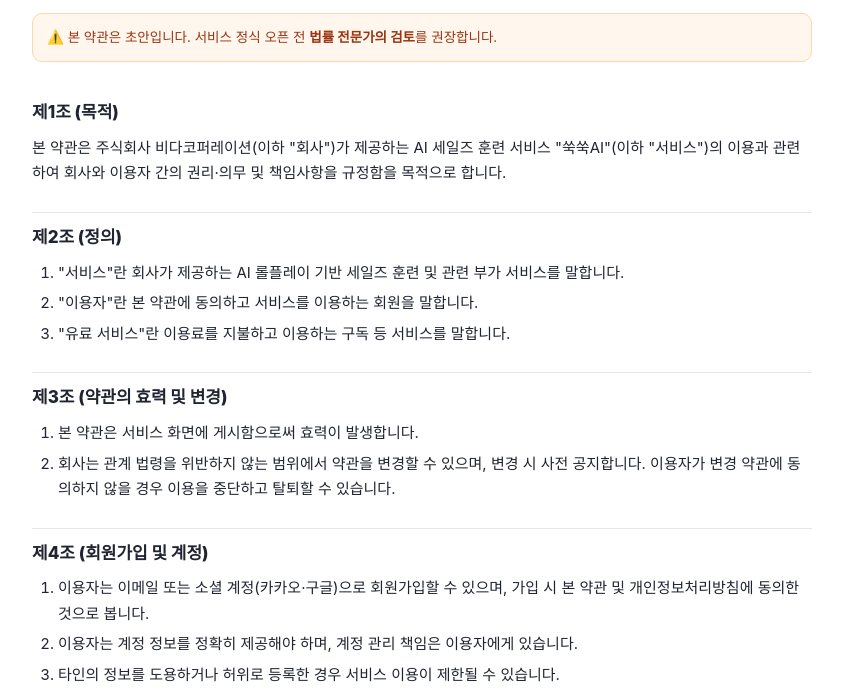
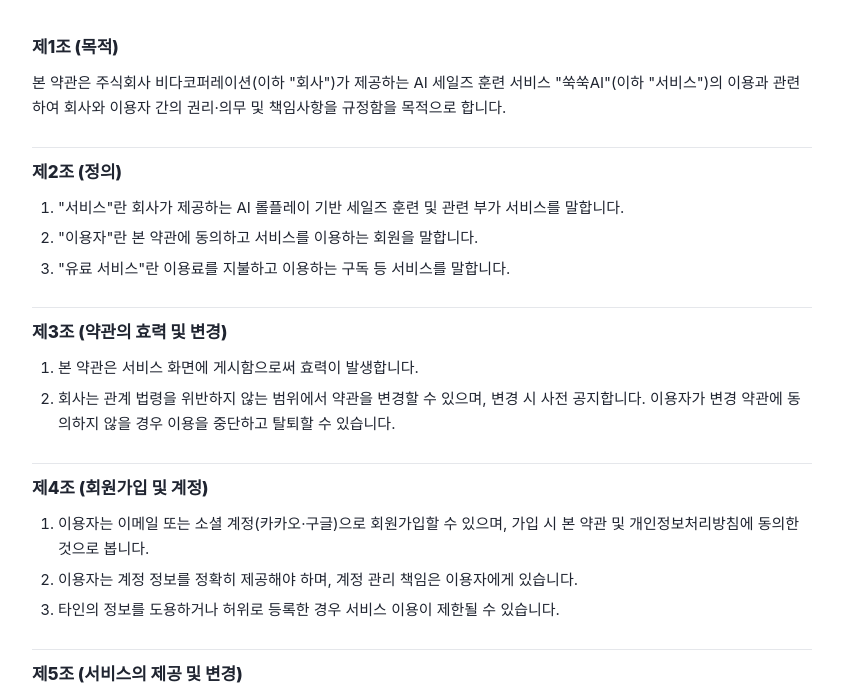
Before and after one commit to vidacompany0824-rgb/Sales-training, a plain HTML site: page terms.html in a window 1280 px wide. Shown: the part 146-839 px from the top of the page, without its empty margins (218-1061 px from the left). Drawn offline with Linux system fonts and the light colour scheme; a web font is replaced by a local one.

Commit message:
Update terms.html

```diff
--- a/terms.html
+++ b/terms.html
@@ -34,7 +34,6 @@ th{background:#f8fafc;font-weight:700;color:#334155;white-space:nowrap}
   <h1>이용약관</h1>
   <div class="meta">서비스명: 쑥쑥AI · 시행일: 2026년 7월 14일</div>
 
-  <div class="hi">⚠️ 본 약관은 초안입니다. 서비스 정식 오픈 전 <b>법률 전문가의 검토</b>를 권장합니다.</div>
 
   <h2>제1조 (목적)</h2>
   <p>본 약관은 주식회사 비다코퍼레이션(이하 "회사")가 제공하는 AI 세일즈 훈련 서비스 "쑥쑥AI"(이하 "서비스")의 이용과 관련하여 회사와 이용자 간의 권리·의무 및 책임사항을 규정함을 목적으로 합니다.</p>
```
